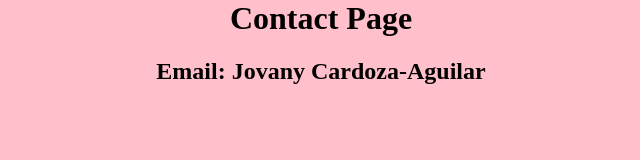
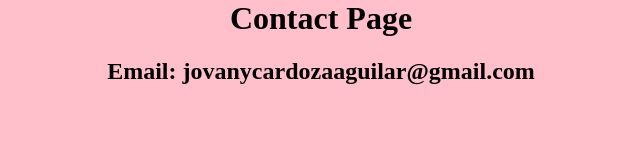
Before and after one commit to JovanyCardozaAguilar/Jovany.github.io, a plain HTML site: page contact.html in a window 1280 px wide. Shown: the whole page, without its empty margins (319-959 px from the left). Drawn offline with Linux system fonts and the light colour scheme.

Commit message:
Update contact.html

```diff
--- a/contact.html
+++ b/contact.html
@@ -8,6 +8,6 @@
 </head>
 <body>
     <h1>Contact Page</h1>
-    <h2>Email: Jovany Cardoza-Aguilar</h2>
+    <h2>Email: jovanycardozaaguilar@gmail.com</h2>
 </body>
 </html>
```
